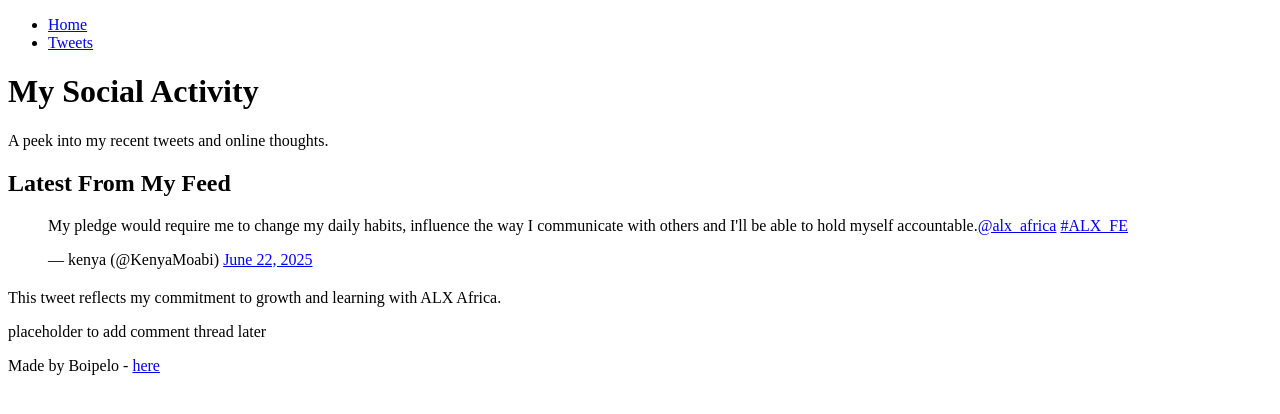
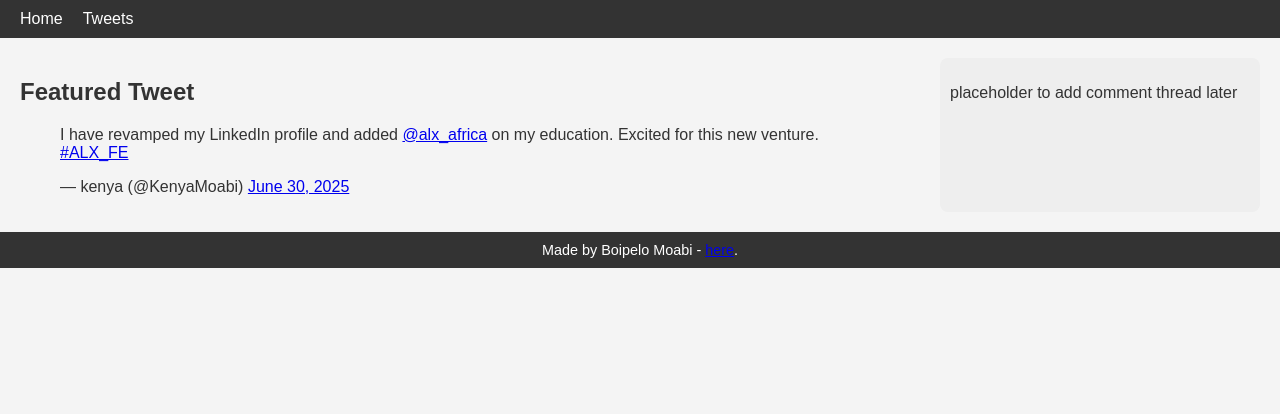
Before and after one commit to boipeloMo/My_First_Portfolio, a plain HTML site: page tweets.html in a window 1280 px wide. Drawn offline with Linux system fonts and the light colour scheme.

Commit message:
Update tweets.html

```diff
--- a/tweets.html
+++ b/tweets.html
@@ -2,40 +2,47 @@
 <html lang="en">
 <head>
   <meta charset="UTF-8">
-    <meta name="viewport" content="width=device-width, initial-scale=1.0">
-    <title>My Portfolio - Tweets</title>
+  <title>Boipelo's Tweets</title>
+  <style>
+    body { font-family: Arial, sans-serif; margin: 0; padding: 0; background: #f4f4f4; color: #333; }
+    header, footer { background: #333; color: white; padding: 10px 20px; }
+    header ul { list-style: none; display: flex; gap: 20px; padding: 0; margin: 0; }
+    header li a { color: white; text-decoration: none; }
+    main { display: flex; flex-direction: row; gap: 20px; padding: 20px; }
+    article { flex: 3; }
+    aside { flex: 1; background: #eee; padding: 10px; border-radius: 8px; }
+    footer p { margin: 0; font-size: 0.9rem; text-align: center; }
+  </style>
+  <script async src="https://platform.twitter.com/widgets.js" charset="utf-8"></script>
 </head>
 <body>
-
   <header>
-        <nav>
     <ul>
       <li><a href="index.html">Home</a></li>
       <li><a href="tweets.html">Tweets</a></li>
     </ul>
-        </nav>
-        <h1>My Social Activity</h1>
-        <p>A peek into my recent tweets and online thoughts.</p>
   </header>
 
   <main>
     <article>
-            <h2>Latest From My Feed</h2>
-
-            <blockquote class="twitter-tweet"><p lang="en" dir="ltr">My pledge would require me to change my daily habits, influence the way I communicate with others and I&#39;ll be able to hold myself accountable.<a href="https://twitter.com/alx_africa?ref_src=twsrc%5Etfw">@alx_africa</a> <a href="https://twitter.com/hashtag/ALX_FE?src=hash&amp;ref_src=twsrc%5Etfw">#ALX_FE</a></p>&mdash; kenya (@KenyaMoabi) <a href="https://twitter.com/KenyaMoabi/status/1936859118058217659?ref_src=twsrc%5Etfw">June 22, 2025</a></blockquote> <script async src="https://platform.twitter.com/widgets.js" charset="utf-8"></script>
-            <p style="margin-top: 20px;">
-                This tweet reflects my commitment to growth and learning with ALX Africa.
-            </p>
+      <h1>Featured Tweet</h1>
+      <blockquote class="twitter-tweet">
+        <p lang="en" dir="ltr">
+          I have revamped my LinkedIn profile and added
+          <a href="https://twitter.com/alx_africa?ref_src=twsrc%5Etfw">@alx_africa</a>
+          on my education. Excited for this new venture.
+          <a href="https://twitter.com/hashtag/ALX_FE?src=hash&amp;ref_src=twsrc%5Etfw">#ALX_FE</a>
+        </p>&mdash; kenya (@KenyaMoabi)
+        <a href="https://twitter.com/KenyaMoabi/status/1939780295357616411?ref_src=twsrc%5Etfw">June 30, 2025</a>
+      </blockquote>
     </article>
-
     <aside>
       <p>placeholder to add comment thread later</p>
     </aside>
   </main>
 
   <footer>
-        <p>Made by Boipelo - <a href="https://www.linkedin.com/in/boipelo-moabi-726251261/" target="_blank">here</a></p>
+    <p>Made by Boipelo Moabi - <a href="https://github.com/boipeloMo" target="_blank">here</a>.</p>
   </footer>
-
 </body>
 </html>
```
Lines whose indentation alone changed are shown as unchanged.
